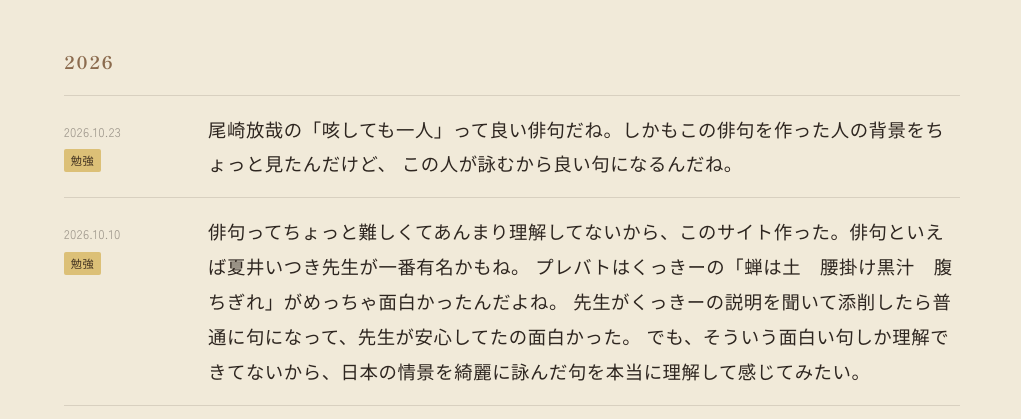
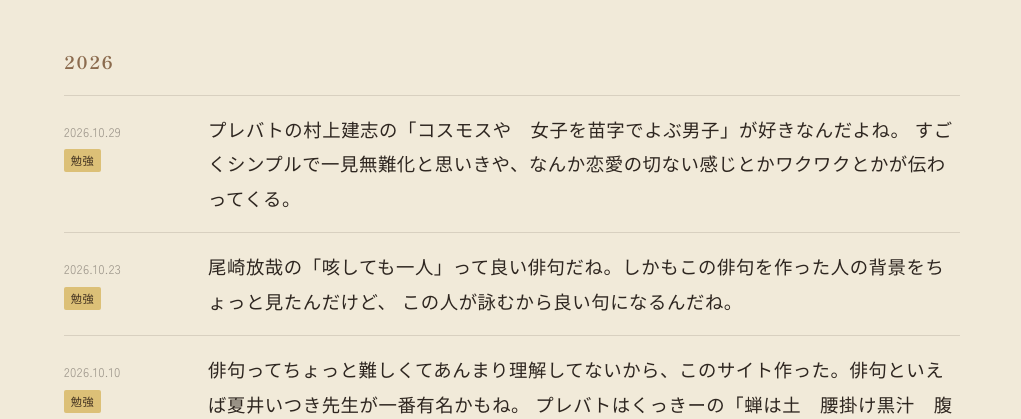
Before and after one commit to Azaleacreativeroom888/fan-haiku, a plain HTML site: page blog.html in a window 1280 px wide. Shown: the part 332-751 px from the top of the page, without its empty margins (128-1149 px from the left). Drawn offline with Linux system fonts and the light colour scheme.

Commit message:
Update blog.html

```diff
--- a/blog.html
+++ b/blog.html
@@ -356,6 +356,15 @@
 
       <li class="diary-entry">
         <div class="diary-date">
+          2026.10.29
+          <span class="kigo-tag">勉強</span>
+        </div>
+        <p class="diary-haiku">プレバトの村上建志の「コスモスや　女子を苗字でよぶ男子」が好きなんだよね。
+          すごくシンプルで一見無難化と思いきや、なんか恋愛の切ない感じとかワクワクとかが伝わってくる。</p>
+      </li>
+
+      <li class="diary-entry">
+        <div class="diary-date">
           2026.10.23
           <span class="kigo-tag">勉強</span>
         </div>
```
